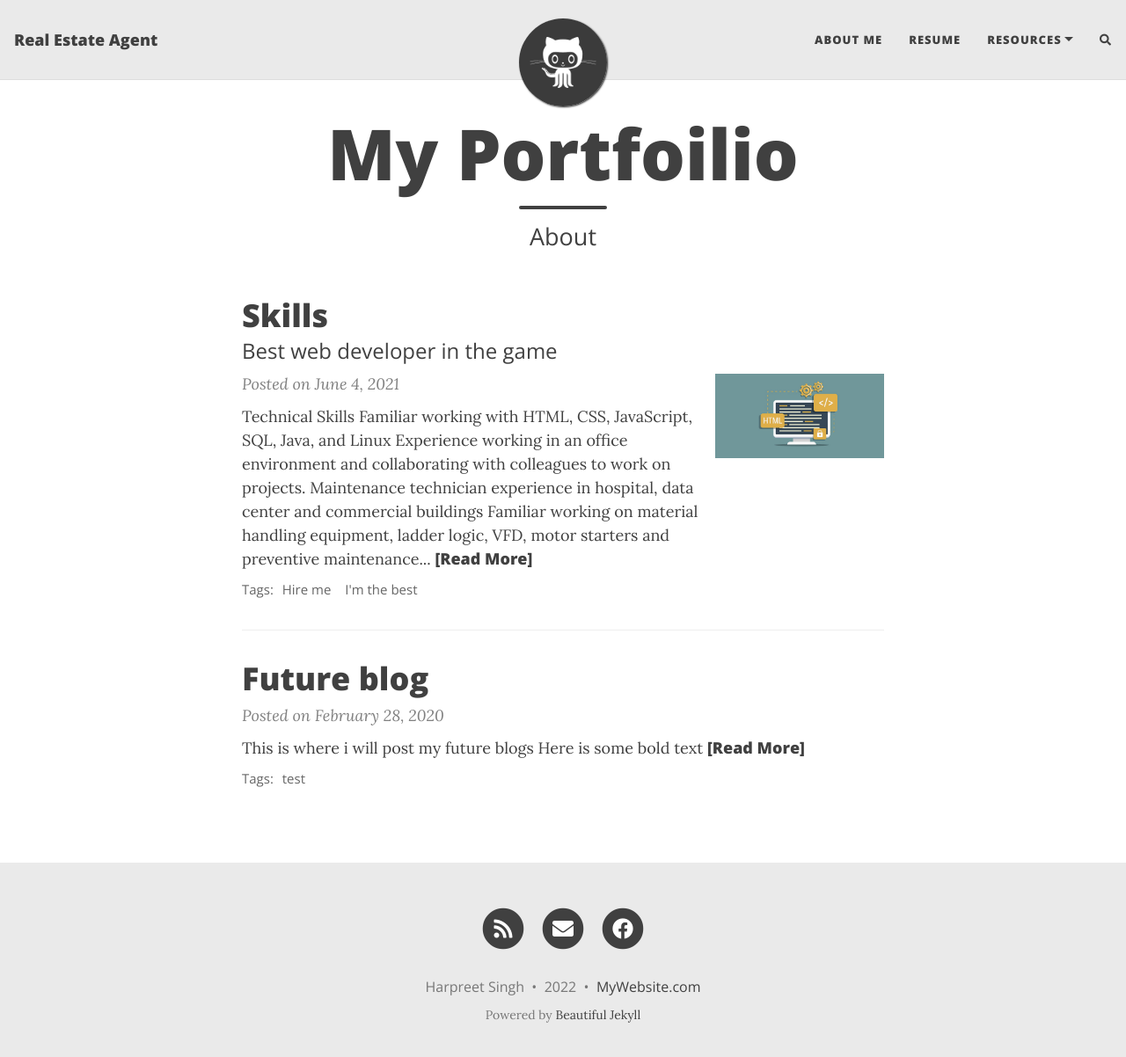
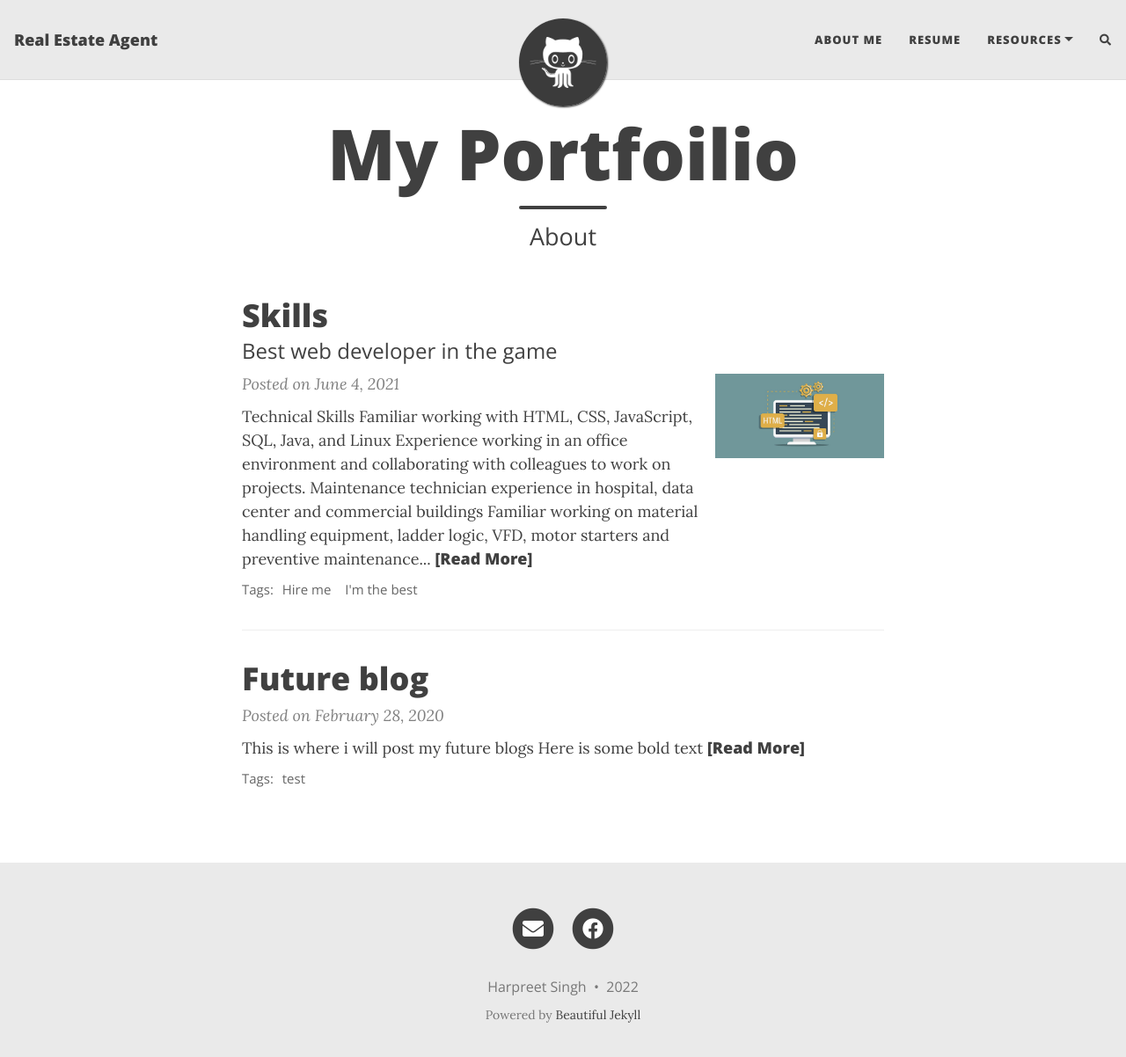
Before and after one commit to CallHarry/callharry.github.io, a Jekyll site: the page built from index.html, in a window 1280 px wide and 1215 px high. Shown: the top 1202 px of the window at 88% size. Built offline with Jekyll 4.4.1, drawn with Linux system fonts in a browser that asks for light colours; nearby versions of some CDN libraries; the list of posts is cut into pages by our own code; comment, search, counter and statistics services are not loaded; some of the changed lines change nothing that is shown.

Commit message:
remove extra footer content

```diff
--- a/_config.yml
+++ b/_config.yml
@@ -62,7 +62,7 @@ social-network-links:
 
 # If you want to show a link to an RSS in the footer, add the site description here.
 # If you don't want to show an RSS link, remove the following line.
-rss-description: This website is a virtual proof that I'm awesome
+# rss-description: This website is a virtual proof that I'm awesome
 
 # --- General options --- #
 
@@ -75,7 +75,7 @@ share-links-active:
 
 # How to display the link to your website in the footer
 # Remove this if you don't want a link in the footer
-url-pretty: "MyWebsite.com"
+# url-pretty: "MyWebsite.com"
 
 # Excerpt word length - Truncate the excerpt of each post on the feed page to the specified number of words
 excerpt_length: 50
```
